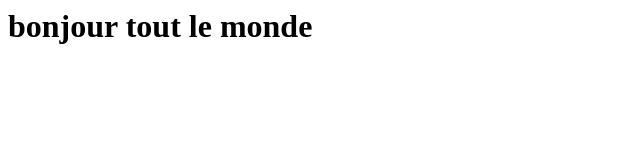
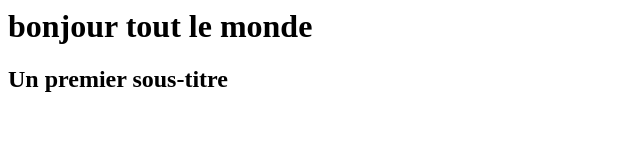
Before and after one commit to Kelang/veille-exemple-git, a plain HTML site: page index.htm in a window 1280 px wide. Shown: the whole page, without its empty margins (0-640 px from the left). Drawn offline with Linux system fonts and the light colour scheme.

Commit message:
h2 ajouter

```diff
--- a/index.htm
+++ b/index.htm
@@ -1,6 +1,6 @@
 <html>
 
 <h1>bonjour tout le monde</h1>
-
+<h2>Un premier sous-titre</h2>
 
 </html>
```
